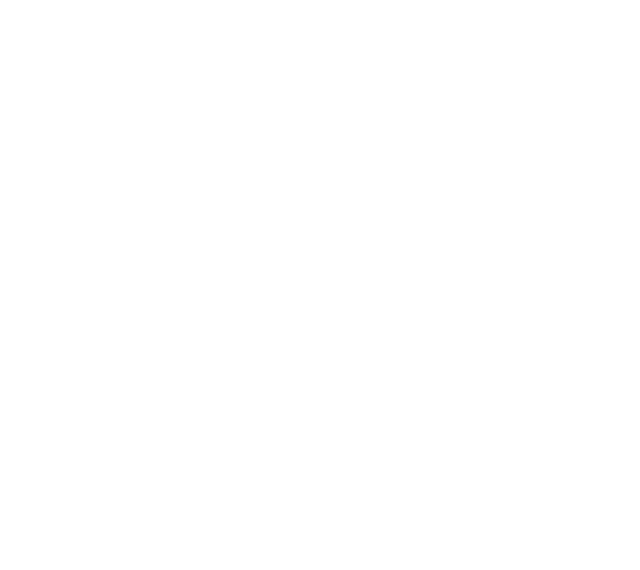
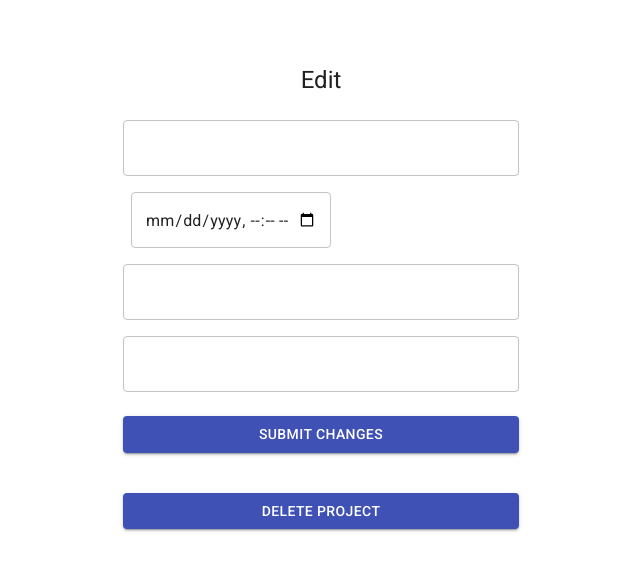
Before and after one commit to mmthatch12/Better-Prof-MyFE, a React (Create React App) app: page /studentlist/editproject/1/1 in a window 1280 px wide. Shown: the top 570 px of the page, without its empty margins (319-959 px from the left). Built offline with nearby package versions, Linux system fonts and the light colour scheme.

Commit message:
got editProject to populate form with project info on load

```diff
--- a/src/App.js
+++ b/src/App.js
@@ -24,7 +24,7 @@
       <Route exact path='/studentlist/addproject/:id' render={props =>
         <AddProject {...props} productList={productList} setProjectList={setProjectList} />}
       />
-      <Route exact path='/studentlist/editproject/:id' render={props =>
+      <Route exact path='/studentlist/editproject/:studid/:projid' render={props =>
         <EditProject {...props} productList={productList} setProjectList={setProjectList} />}
       />
       <Route exact path='/studentlist/messages' render={props =>
--- a/src/components/Professor/AddProject.js
+++ b/src/components/Professor/AddProject.js
@@ -69,7 +69,7 @@
                                 </Typography>
                             </CardContent>
                             <CardActions>
-                                <Link to={`/studentlist/editproject/${project.id}`} style={bStyles}><Button size="small">Edit Project</Button></Link>
+                                <Link to={`/studentlist/editproject/${id}/${project.id}`} style={bStyles}><Button size="small">Edit Project</Button></Link>
                             </CardActions>
                         </Card>
                     </Grid>
--- a/src/components/Professor/EditProject.js
+++ b/src/components/Professor/EditProject.js
@@ -45,29 +45,41 @@
   },
 }));
 
+const defaultProject = {
+    project_name: '',
+    deadline: '',
+    deadline_type: '',
+    description: '',
+    student_id: ''
+}
+
 const EditProject = (props) => {
+
     const classes = useStyles()
-    const id = parseInt(props.match.params.id)
-    const [eProject, setEProject] = useState({ project_name: '', deadline: Date.now, deadline_type: '', description: '', student_id: id })
-    console.log('props on edit student', props)
-    console.log('ePeProject',eProject)
+    const studId = parseInt(props.match.params.studid)
+    const id = parseInt(props.match.params.projid)
+    const [eProject, setEProject] = useState({ ...defaultProject, student_id: studId })
+
+    console.log('eProject',eProject)
 
     useEffect(() => {
         const currProject = props.productList ? props.productList.find(proj => proj.id === id) : false
         if(currProject) setEProject(currProject)
-    }, [id])
+    }, [props.productList, props.match.params.id])
 
   const handleSubmit = e => {
     e.preventDefault()
     AxiosWithAuth().put(`https://better-professor-backend.herokuapp.com/projects/${id}`, eProject)
         .then(res => {
             console.log(res.data)
+            props.setProjectList(res.data)
+            props.history.push(`/studentlist/addproject/${id}`)
         })
         .catch(err => console.log(err.response))
   }
 
   const handleChange = e => {
-      e.preventDefault()
+      e.persist()
       setEProject({ ...eProject, [e.target.name]: e.target.value})
   }
 
@@ -96,6 +108,7 @@
                   fullWidth
                   id="project_name"
                   name="project_name"
+                  value={eProject.project_name}
                   onChange={handleChange}
                 />
               </Grid>
@@ -105,6 +118,7 @@
                   required
                   name="deadline"
                   type="datetime-local"
+                  value={eProject.deadline}
                   onChange={handleChange}
                   id="datetime-local"
                   className={classes.textField}
@@ -118,6 +132,7 @@
                   variant="outlined"
                   fullWidth
                   name="deadline_type"
+                  value={eProject.deadline_type}
                   type="deadline_type"
                   onChange={handleChange}
                   id="deadline_type"
@@ -128,6 +143,7 @@
                   variant="outlined"
                   fullWidth
                   name="description"
+                  value={eProject.description}
                   type="description"
                   onChange={handleChange}
                   id="description"
```
